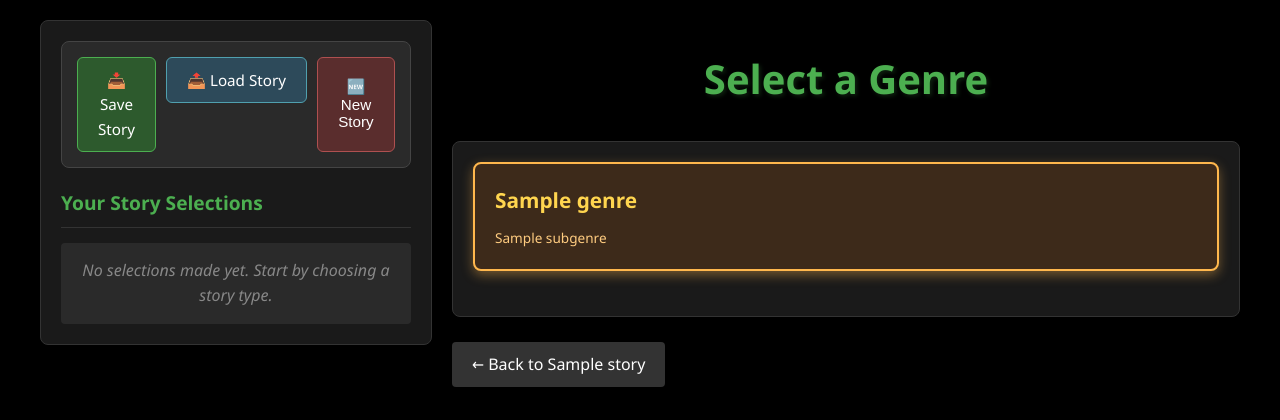
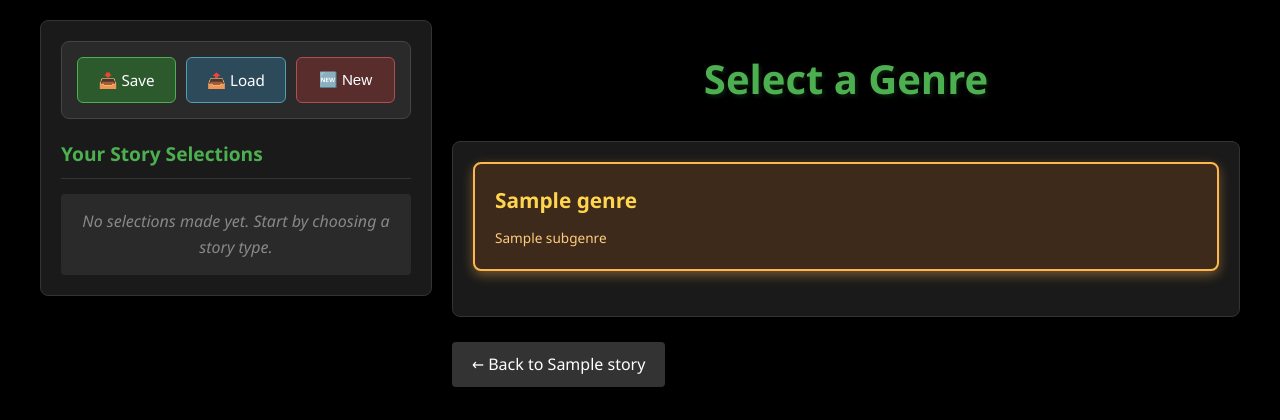
Before and after one commit to LarsLiden/Kraitif, a Flask app: template templates/genre_selection.html in a window 1280 px wide. Shown: the top 420 px of the page. Run offline with Flask 3, Linux system fonts and the light colour scheme; the template is opened without the code that fills it: most values are stand-ins (such as "Sample title", 1, 10 or a date in 2020); parts of the project's set-up code (start-up, migrations or seed data) failed here and were passed over.

Commit message:
Update button text to remove 'Story' for better fit
Co-authored-by: LarsLiden <6528486+LarsLiden@users.noreply.github.com>

```diff
--- a/templates/base.html
+++ b/templates/base.html
@@ -13,12 +13,12 @@
             <!-- Left panel for user selections and controls -->
             <div class="left-panel">
                 <div class="save-load-controls">
-                    <a href="{{ url_for('save_story') }}" class="btn btn-save">📥 Save Story</a>
+                    <a href="{{ url_for('save_story') }}" class="btn btn-save">📥 Save</a>
                     <form id="load-form" method="POST" action="{{ url_for('load_story') }}" enctype="multipart/form-data" style="display: inline;">
-                        <label for="load-file" class="btn btn-load">📤 Load Story</label>
+                        <label for="load-file" class="btn btn-load">📤 Load</label>
                         <input type="file" id="load-file" name="file" accept=".json" style="display: none;">
                     </form>
-                    <button class="btn btn-new" onclick="confirmNewStory()">🆕 New Story</button>
+                    <button class="btn btn-new" onclick="confirmNewStory()">🆕 New</button>
                 </div>
 
                 {% block user_selections %}
```
